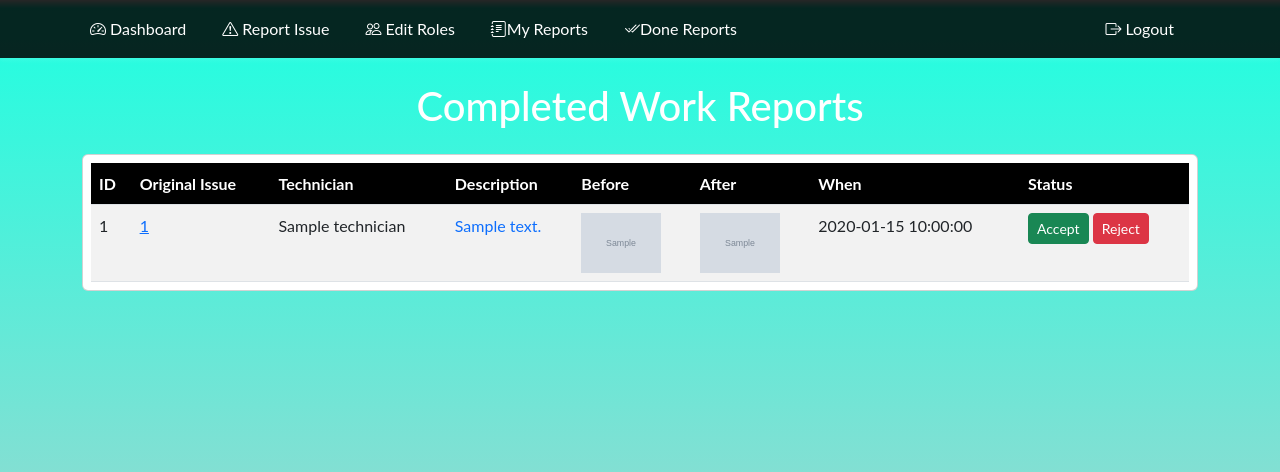
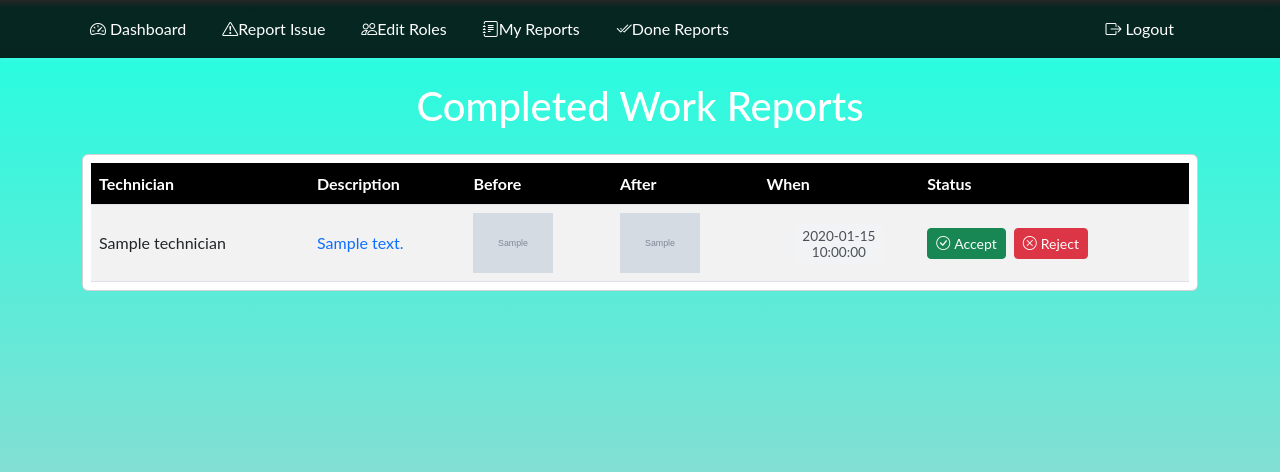
Before and after one commit to BS-PM-2025/BS-PM-2025-TEAM25, a Flask app: template static/templates/done_reports.html in a window 1280 px wide. Shown: the top 472 px of the page. Run offline with Flask 3, Linux system fonts and the light colour scheme; the template is opened without the code that fills it: most values are stand-ins (such as "Sample title", 1, 10 or a date in 2020); grey boxes marked "Sample" are stand-in pictures; parts of the project's set-up code (start-up, migrations or seed data) failed here and were passed over; some libraries are stand-ins or nearby versions.

```diff
--- a/reports/reports.py
+++ b/reports/reports.py
@@ -339,6 +339,7 @@ def maintenance_complete_issue(issue_id):
         "after_image": after_path,
         "technician": session["user"],
         "timestamp": datetime.utcnow().isoformat()
+
     }
     mongo.db.done_issues.insert_one(done_doc)
 
--- a/static/templates/done_reports.html
+++ b/static/templates/done_reports.html
@@ -19,12 +19,24 @@
       height: auto;
       cursor: pointer;
     }
+    .timestamp-pill {
+      display: inline-flex;
+      flex-direction: column;
+      align-items: center;
+      background-color: #f1f3f5;
+      color: #495057;
+      font-size: 0.85rem;
+      padding: 0.25rem 0.5rem;
+      border-radius: 0.25rem;
+      line-height: 1.2;
+      white-space: nowrap;
+    }
   </style>
 </head>
 
 <body class="hm-gradient">
 
-  <!-- NAVBAR (same as admin, with Done Reports active) -->
+  <!-- NAVBAR -->
   <nav class="navbar navbar-expand-lg navbar-light">
     <div class="container">
       <ul class="navbar-nav me-auto mb-2 mb-lg-0">
@@ -34,20 +46,19 @@
           </a>
         </li>
       </ul>
-      <button class="navbar-toggler" type="button" data-bs-toggle="collapse" data-bs-target="#nav" aria-controls="nav"
-        aria-expanded="false">
+      <button class="navbar-toggler" type="button" data-bs-toggle="collapse" data-bs-target="#nav">
         <span class="navbar-toggler-icon"></span>
       </button>
       <div class="collapse navbar-collapse" id="nav">
         <ul class="navbar-nav me-auto">
           <li class="nav-item">
             <a class="nav-link" href="{{ url_for('reports.report_issue') }}">
-              <i class="bi bi-exclamation-triangle ms-1"></i> Report Issue
+              <i class="bi bi-exclamation-triangle ms-1"></i>Report Issue
             </a>
           </li>
           <li class="nav-item">
             <a class="nav-link" href="{{ url_for('user_roles.edit_user_roles') }}">
-              <i class="bi bi-people ms-1"></i> Edit Roles
+              <i class="bi bi-people ms-1"></i>Edit Roles
             </a>
           </li>
           <li class="nav-item">
@@ -82,8 +93,6 @@
           <table class="table table-striped mb-0">
             <thead class="bg-dark text-white">
               <tr>
-                <th>ID</th>
-                <th>Original Issue</th>
                 <th>Technician</th>
                 <th>Description</th>
                 <th>Before</th>
@@ -95,73 +104,87 @@
             <tbody>
               {% for dr in done_reports %}
               <tr>
-                <td>{{ dr._id }}</td>
-                <td>
-                  <a href="{{ url_for('reports.report_detail', issue_id=dr.original_issue_id) }}">
-                    {{ dr.original_issue_id }}
-                  </a>
-                </td>
-                <td>{{ dr.technician }}</td>
-                <td>
-                  <a href="#" data-bs-toggle="modal" data-bs-target="#descModal{{ dr._id }}"
-                    class="text-decoration-none">
+                <!-- Technician -->
+                <td class="align-middle">{{ dr.technician }}</td>
+
+                <!-- Description (modal trigger) -->
+                <td class="align-middle">
+                  <a href="#" data-bs-toggle="modal" data-bs-target="#descModal{{ dr._id }}" class="text-decoration-none">
                     {{ dr.completion_description[:30] ~ ('...' if dr.completion_description|length > 30 else '') }}
                   </a>
                 </td>
-                <td>
-                  <img src="{{ url_for('static', filename=dr.before_image) }}" class="thumb" data-bs-toggle="modal"
-                    data-bs-target="#beforeModal{{ dr._id }}" />
+
+                <!-- Before image -->
+                <td class="align-middle">
+                  <img src="{{ url_for('static', filename=dr.before_image) }}" class="thumb"
+                       data-bs-toggle="modal" data-bs-target="#beforeModal{{ dr._id }}" />
                 </td>
-                <td>
-                  <img src="{{ url_for('static', filename=dr.after_image) }}" class="thumb" data-bs-toggle="modal"
-                    data-bs-target="#afterModal{{ dr._id }}" />
+
+                <!-- After image -->
+                <td class="align-middle">
+                  <img src="{{ url_for('static', filename=dr.after_image) }}" class="thumb"
+                       data-bs-toggle="modal" data-bs-target="#afterModal{{ dr._id }}" />
                 </td>
-                <td>{{ dr.timestamp }}</td>
-                <td>
-                  <!-- Accept button -->
-                  <form action="{{ url_for('done_reports.review_done_report', dr_id=dr._id) }}" method="POST"
-                    style="display:inline-block">
-                    <input type="hidden" name="status" value="accepted" />
-                    <button type="submit" class="btn btn-success btn-sm">Accept</button>
-                  </form>
 
-                  <!-- Reject button → opens modal -->
-                  <button class="btn btn-danger btn-sm" data-bs-toggle="modal"
-                    data-bs-target="#rejectModal{{ dr._id }}">Reject</button>
+                <!-- Timestamp -->
+                <td class="align-middle text-center">
+                  <div class="timestamp-pill">
+                    <time datetime="{{ dr.timestamp }}">{{ dr.timestamp[:10] }}</time>
+                    <time datetime="{{ dr.timestamp }}">{{ dr.timestamp[11:19] }}</time>
+                  </div>
+                </td>
 
-                  <!-- Reject‐Reason Modal -->
+                <!-- Status / Actions -->
+                <td class="align-middle">
+                  {% if dr.issue_status != 'done' %}
+                  <div class="d-flex align-items-center gap-2">
+                    <!-- Accept -->
+                    <form action="{{ url_for('done_reports.review_done_report', dr_id=dr._id) }}"
+                          method="POST" class="m-0">
+                      <input type="hidden" name="status" value="accepted" />
+                      <button type="submit" class="btn btn-sm btn-success">
+                        <i class="bi bi-check-circle me-1"></i>Accept
+                      </button>
+                    </form>
+
+                    <!-- Reject -->
+                    <button type="button" class="btn btn-sm btn-danger"
+                            data-bs-toggle="modal" data-bs-target="#rejectModal{{ dr._id }}">
+                      <i class="bi bi-x-circle me-1"></i>Reject
+                    </button>
+                  </div>
+
+                  <!-- Reject-Reason Modal -->
                   <div class="modal fade" id="rejectModal{{ dr._id }}" tabindex="-1"
-                    aria-labelledby="rejectModalLabel{{ dr._id }}" aria-hidden="true">
+                       aria-labelledby="rejectModalLabel{{ dr._id }}" aria-hidden="true">
                     <div class="modal-dialog">
-                      <form action="{{ url_for('done_reports.review_done_report', dr_id=dr._id) }}" method="POST"
-                        class="modal-content">
+                      <form action="{{ url_for('done_reports.review_done_report', dr_id=dr._id) }}"
+                            method="POST" class="modal-content">
                         <div class="modal-header">
-                          <h5 class="modal-title" id="rejectModalLabel{{ dr._id }}">
-                            Rejection Reason
-                          </h5>
+                          <h5 class="modal-title" id="rejectModalLabel{{ dr._id }}">Rejection Reason</h5>
                           <button type="button" class="btn-close" data-bs-dismiss="modal" aria-label="Close"></button>
                         </div>
                         <div class="modal-body">
                           <input type="hidden" name="status" value="rejected" />
                           <div class="mb-3">
-                            <label for="reason_{{ dr._id }}" class="form-label">
-                              Please explain why:
-                            </label>
-                            <textarea name="rejection_reason" id="reason_{{ dr._id }}" class="form-control" rows="3"
-                              required></textarea>
+                            <label for="reason_{{ dr._id }}" class="form-label">Please explain why:</label>
+                            <textarea name="rejection_reason" id="reason_{{ dr._id }}"
+                                      class="form-control" rows="3" required></textarea>
                           </div>
                         </div>
                         <div class="modal-footer">
                           <button type="button" class="btn btn-secondary" data-bs-dismiss="modal">Cancel</button>
-                          <button type="submit" class="btn btn-danger">
-                            Submit Rejection
-                          </button>
+                          <button type="submit" class="btn btn-danger">Submit Rejection</button>
                         </div>
                       </form>
                     </div>
                   </div>
+                  {% else %}
+                  <span class="badge bg-secondary">
+                    <i class="bi bi-check-all me-1"></i>Done
+                  </span>
+                  {% endif %}
                 </td>
-
               </tr>
               {% endfor %}
             </tbody>
@@ -185,6 +208,7 @@
       </div>
     </div>
   </div>
+
   <div class="modal fade" id="afterModal{{ dr._id }}" tabindex="-1">
     <div class="modal-dialog modal-dialog-centered">
       <div class="modal-content">
@@ -202,27 +226,24 @@
   <!-- DESCRIPTION MODALS -->
   {% for dr in done_reports %}
   <div class="modal fade" id="descModal{{ dr._id }}" tabindex="-1" aria-labelledby="descModalLabel{{ dr._id }}"
-    aria-hidden="true">
+       aria-hidden="true">
     <div class="modal-dialog modal-dialog-centered">
       <div class="modal-content">
         <div class="modal-header">
           <h5 class="modal-title" id="descModalLabel{{ dr._id }}">Full Description</h5>
-          <button type="button" class="btn-close" data-bs-dismiss="modal" aria-label="Close"></button>
+          <button type="button" class="btn-close" data-bs-dismiss="modal"></button>
         </div>
         <div class="modal-body">
           <p>{{ dr.completion_description }}</p>
         </div>
         <div class="modal-footer">
-          <button type="button" class="btn btn-secondary" data-bs-dismiss="modal">Close</button>
+          <button class="btn btn-secondary" data-bs-dismiss="modal">Close</button>
         </div>
       </div>
     </div>
   </div>
   {% endfor %}
 
-
-  <!-- Bootstrap JS -->
   <script src="https://cdn.jsdelivr.net/npm/bootstrap@5.3.0/dist/js/bootstrap.bundle.min.js"></script>
 </body>
-
 </html>
```
Also changed, not shown: reports/done_reports.py (+37 -42 lines), static/templates/home.html (+106 -69 lines).
